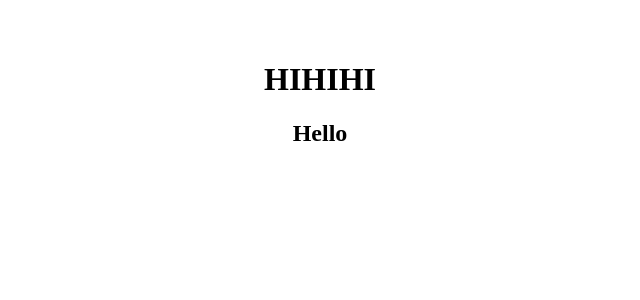
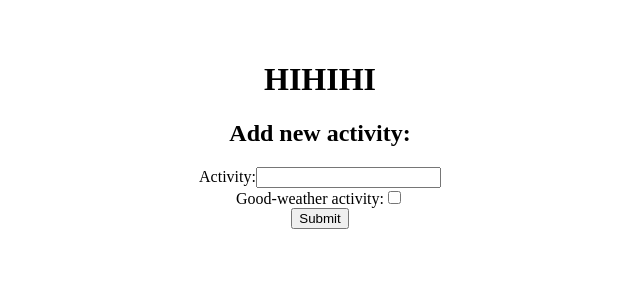
Before and after one commit to CheckersRT/weather-app, a React (Vite) app: page / in a window 1280 px wide. Shown: the top 300 px of the page, without its empty margins (320-960 px from the left). Built offline with nearby package versions, Linux system fonts and the light colour scheme.

Commit message:
form component complete

```diff
--- a/package.json
+++ b/package.json
@@ -11,7 +11,8 @@
   },
   "dependencies": {
     "react": "^18.2.0",
-    "react-dom": "^18.2.0"
+    "react-dom": "^18.2.0",
+    "uid": "^2.0.2"
   },
   "devDependencies": {
     "@types/react": "^18.2.37",
--- a/src/App.jsx
+++ b/src/App.jsx
@@ -1,13 +1,19 @@
-// import { useState } from 'react'
+import { useState } from 'react'
+import { uid } from 'uid';
 import './App.css'
 import Form from './components/Form'
 
 function App() {
+  const [activities, setActivities] = useState("");
+
+  function handleAddActivity(newActivity) {
+    setActivities([{ id: uid(), ...newActivity}, ...activities]);
+  }
 
   return (
     <>
       <h1>HIHIHI</h1>
-      <Form></Form>
+      <Form onAddActivity={handleAddActivity}></Form>
     </>
   )
 }
--- a/src/components/Form/index.jsx
+++ b/src/components/Form/index.jsx
@@ -1,6 +1,31 @@
-export default function Form() {
+export default function Form({ onAddActivity }) {
 
-    return <>
-    <h2>Hello</h2>
+
+    function handleSubmit(event) {
+    event.preventDefault();
+
+    const data = {
+        name: event.target.activity.value,
+        isForGoodWeather: event.target.goodWeather.checked
+    }
+    console.log(data)
+    onAddActivity(data);
+    event.target.reset();
+    event.target.activity.focus();
+  }
+
+  return (
+    <>
+      <form onSubmit={handleSubmit}>
+        <h2>Add new activity:</h2>
+        <label htmlFor="activity">Activity:</label>
+        <input type="text" name="activity" id="activity" />
+        <br />
+        <label htmlFor="good-weather">Good-weather activity:</label>
+        <input type="checkbox" name="goodWeather" id="good-weather" />
+        <br />
+        <button type="submit">Submit</button>
+      </form>
     </>
+  );
 }
```
Also changed, not shown: 1 other file (tests, documents, lock files or other folders).
